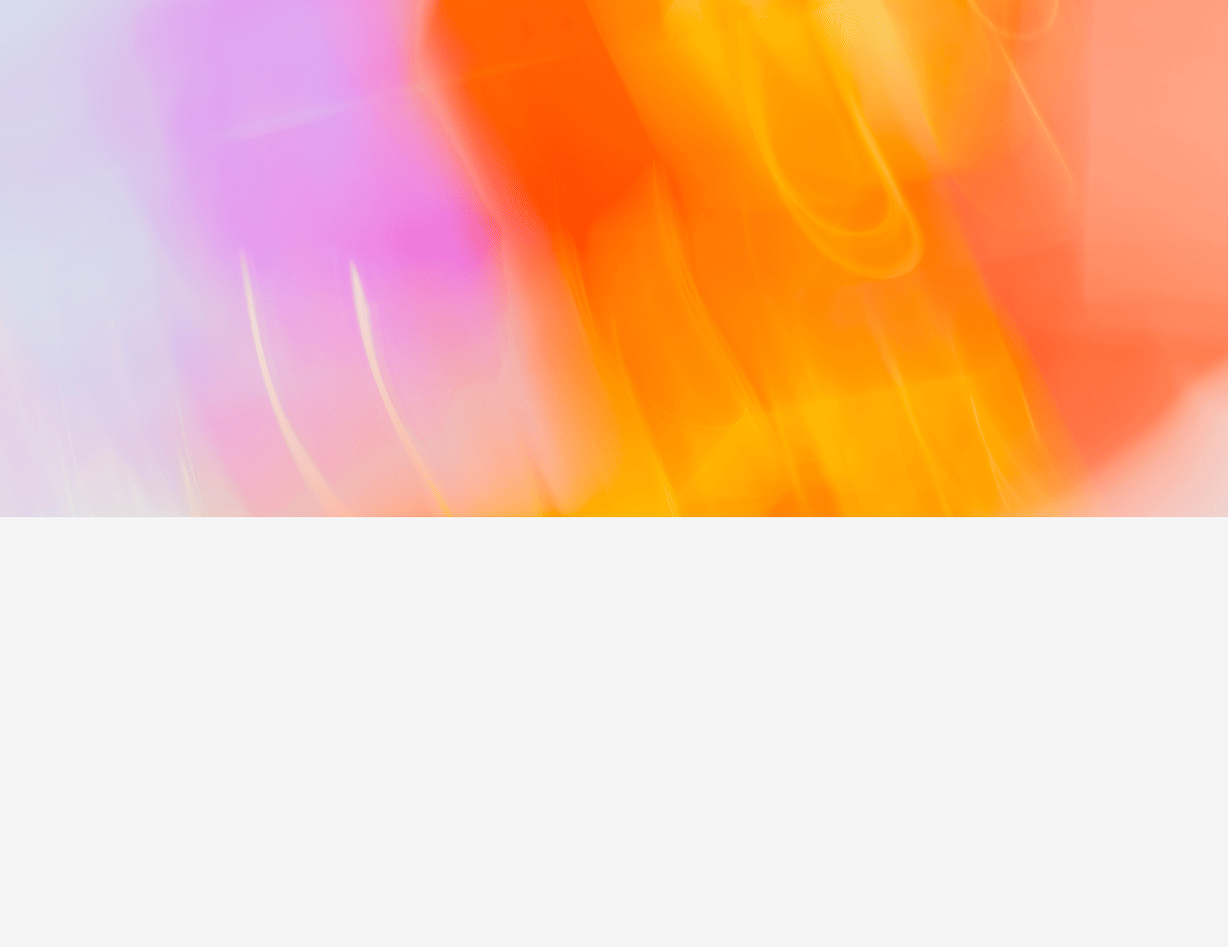
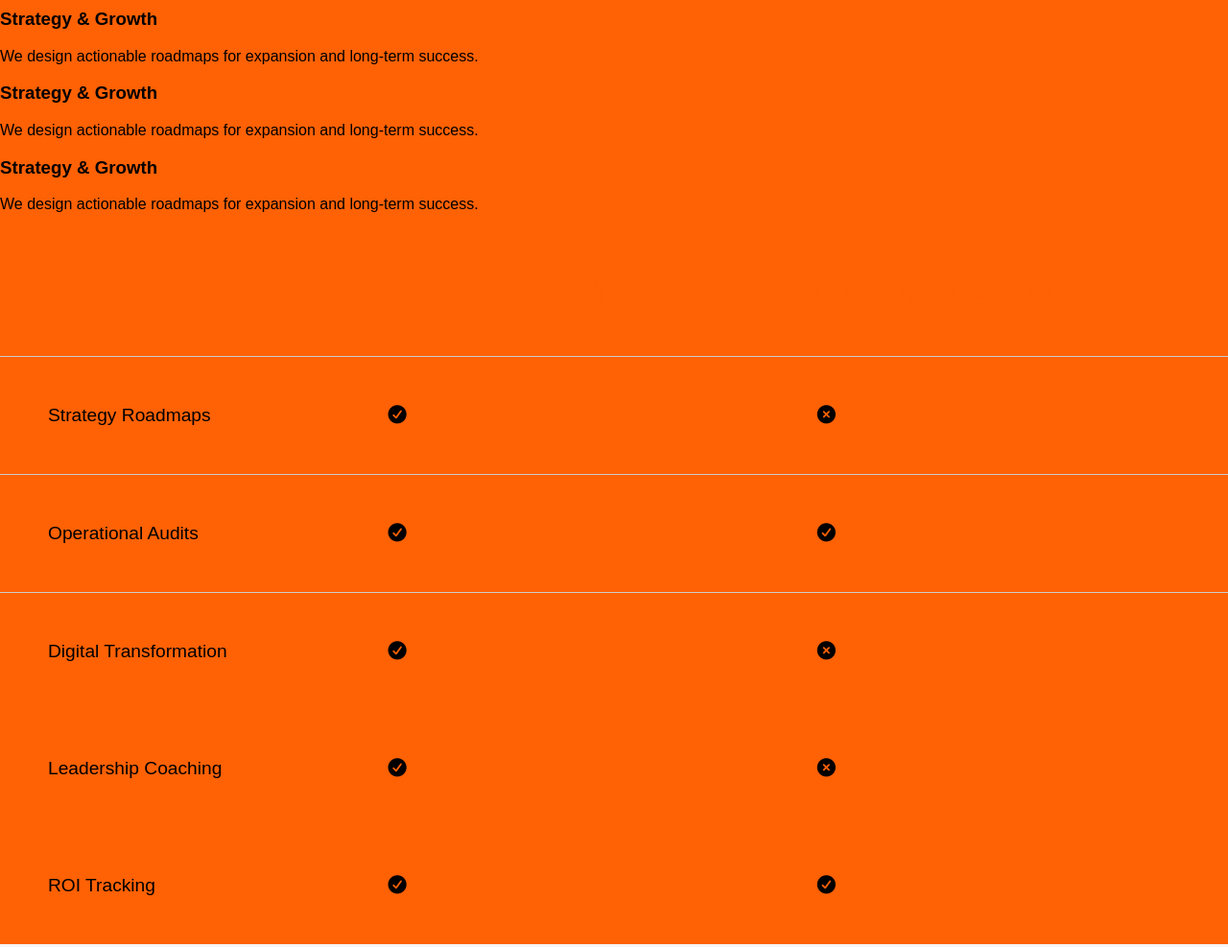
Before and after one commit to ainycodes07/sailor-sales-consulting, a plain HTML site: page index.html in a window 1280 px wide. Shown: the part 1260-2247 px from the top of the page at 96% size. Before the commit the page ends 1804 px from the top, so only its background shows below. Drawn offline with Linux system fonts and the light colour scheme; a web font is replaced by a local one.

Commit message:
Update styles and content for improved layout and typography

```diff
--- a/css/style.css
+++ b/css/style.css
@@ -5,7 +5,8 @@ html {
 body {
     margin: 0;
     padding: 0;
-    background: #f5f5f5;font-family: "DM Sans", sans-serif;
+    background: #f5f5f5;
+    font-family: "Google Sans Flex", sans-serif;
     width:100%;
     overflow-x:hidden;
 }
@@ -84,13 +85,22 @@ button {
     border-radius:100px;
     background: transparent;
     color: white;
-    cursor: pointer;
+    cursor: pointer;transition: all 0.3s ease-in-out;font-family: "Google Sans Flex", sans-serif;
 }
 
 button a {
     color: white;
     text-decoration: none;
     text-transform:uppercase;
+    font-weight:600;
+}
+
+button:hover, button:hover a{
+    color:#ff6105;
+}
+button:hover{
+    background-color: #fff;
+    box-shadow: 1px 1px 50px 1px #fff;
 }
 
 @media (max-width:768px){
@@ -111,19 +121,47 @@ button a {
 }
 
 .stats{
+    margin:0 auto;
 }
 
-table{
+table {
+    border-collapse: collapse;
+    /* Prevents gaps in the borders */
+    width: 100%;
 }
 
-tr{
-    padding:50px;
+th,
+td {
+    padding: 50px;
+    text-align: left;
 }
 
-tr td:first-child{
-    color: #ff6105;
-    font-size:
+th{
+    color:#ff6105;
+    font-weight:500;
+    font-size:clamp(1rem, 1vw + 1rem, 3rem);
 }
+td{
+    font-size:1.2rem;
+}
+/* Styles only the cells inside the 1st and 2nd rows */
+tr:nth-child(1) th,
+tr:nth-child(1) td,
+tr:nth-child(2) th,
+tr:nth-child(2) td {
+    border-bottom: 1px solid #ccc;
+}
+
+.services{
+    background-color: #ff6105;
+}
+
+
+
+
+
+
+
 
 
 
--- a/index.html
+++ b/index.html
@@ -9,10 +9,13 @@
 
     <link rel="preconnect" href="https://fonts.googleapis.com">
     <link rel="preconnect" href="https://fonts.gstatic.com" crossorigin>
-    <link
-        href="https://fonts.googleapis.com/css2?family=DM+Sans:ital,opsz,wght@0,9..40,100..1000;1,9..40,100..1000&display=swap"
+    <link href="https://fonts.googleapis.com/css2?family=Google+Sans+Flex:opsz,wght@6..144,1..1000&display=swap"
         rel="stylesheet">
 
+
+    <link rel="stylesheet" href="https://cdnjs.cloudflare.com/ajax/libs/font-awesome/7.0.1/css/all.min.css"
+        integrity="sha512-2SwdPD6INVrV/lHTZbO2nodKhrnDdJK9/kg2XD1r9uGqPo1cUbujc+IYdlYdEErWNu69gVcYgdxlmVmzTWnetw=="
+        crossorigin="anonymous" referrerpolicy="no-referrer" />
 </head>
 <body>
     <!--
@@ -39,15 +42,15 @@
         <section class="stats">
             <table>
                 <tr>
-                    <td>Trusted Expertise</td>
+                    <th scope="row">Trusted Expertise</th>
                     <td>15+ years consulting for startups, SMBs, and enterprises.</td>
                 </tr>
                 <tr>
-                    <td>Tailored Solutions</td>
+                    <th scope="row">Tailored Solutions</th>
                     <td>From strategy to execution, built around your business goals.</td>
                 </tr>
                 <tr>
-                    <td>Proven Impact</td>
+                    <th scope="row">Proven Impact</th>
                     <td>Measurable outcomes in growth, efficiency, and profitability.</td>
                 </tr>
 
@@ -58,8 +61,54 @@
             <h1>Our Consulting Services <i class="fa-solid fa-arrow-down-right"></i></h1>
 
             <div class="service-cards">
-                <div class="service"></div>
+                <div class="service">
+                    <h3>Strategy & Growth</h3>
+                    <p>We design actionable roadmaps for expansion and long-term success.</p>
+                </div>
+
+                <div class="service">
+                    <h3>Strategy & Growth</h3>
+                    <p>We design actionable roadmaps for expansion and long-term success.</p>
+                </div>
+
+                <div class="service">
+                    <h3>Strategy & Growth</h3>
+                    <p>We design actionable roadmaps for expansion and long-term success.</p>
+                </div>
             </div>
+
+            <table>
+                <thead>
+                    <tr>
+                        <th scope="col"></th>
+                        <th scope="col">Anderson & Gardner</th>
+                        <th scope="col">Our biggest competitor</th>
+                    </tr>
+                </thead>
+                <tbody>
+                    <tr>
+                        <td>Strategy Roadmaps</td>
+                        <td><i class="fa-solid fa-circle-check"></i></td>
+                        <td><i class="fa-solid fa-circle-xmark"></i></td>
+                    </tr><tr>
+                        <td>Operational Audits</td>
+                        <td><i class="fa-solid fa-circle-check"></i></td>
+                        <td><i class="fa-solid fa-circle-check"></i></td>
+                    </tr><tr>
+                        <td>Digital Transformation</td>
+                        <td><i class="fa-solid fa-circle-check"></i></td>
+                        <td><i class="fa-solid fa-circle-xmark"></i></td>
+                    </tr><tr>
+                        <td>Leadership Coaching</td>
+                        <td><i class="fa-solid fa-circle-check"></i></td>
+                        <td><i class="fa-solid fa-circle-xmark"></i></td>
+                    </tr><tr>
+                        <td>ROI Tracking</td>
+                        <td><i class="fa-solid fa-circle-check"></i></td>
+                        <td><i class="fa-solid fa-circle-check"></i></td>
+                    </tr>
+                </tbody>
+            </table>
 
         </section>
 
```
